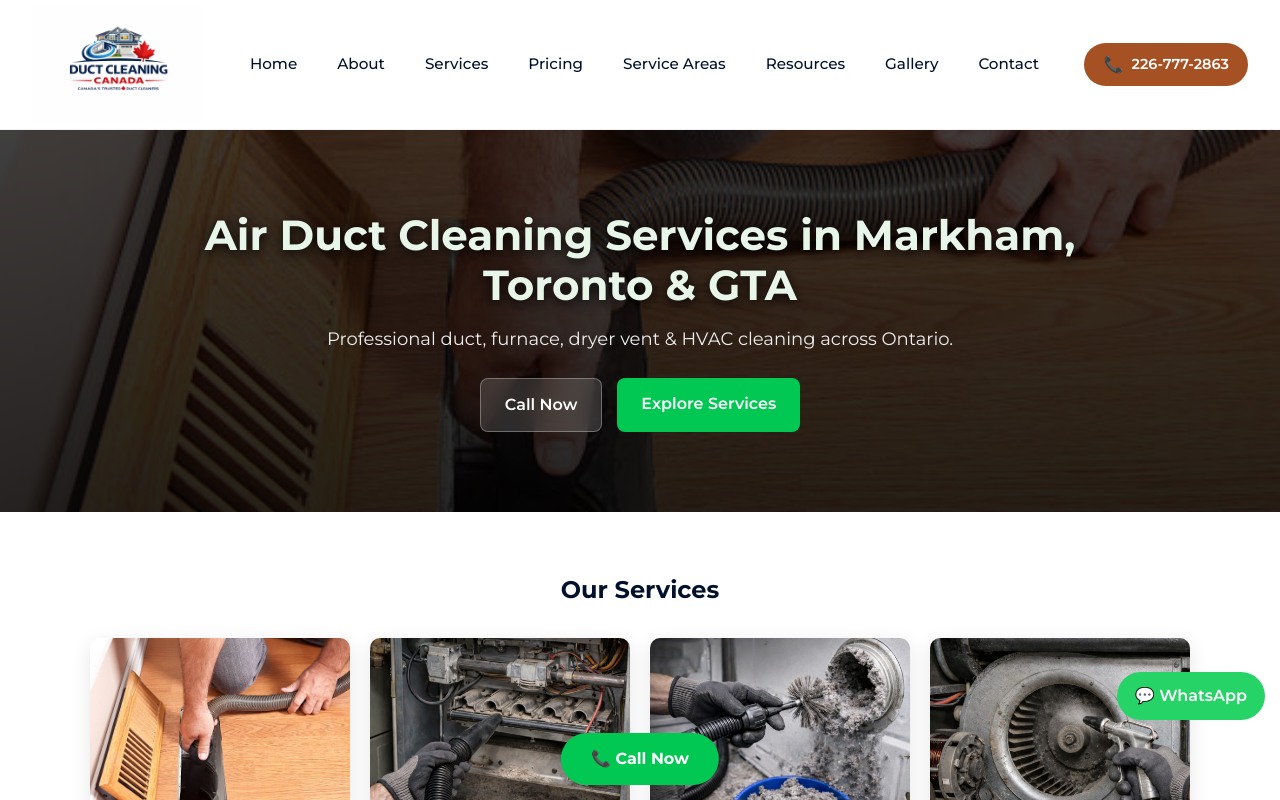
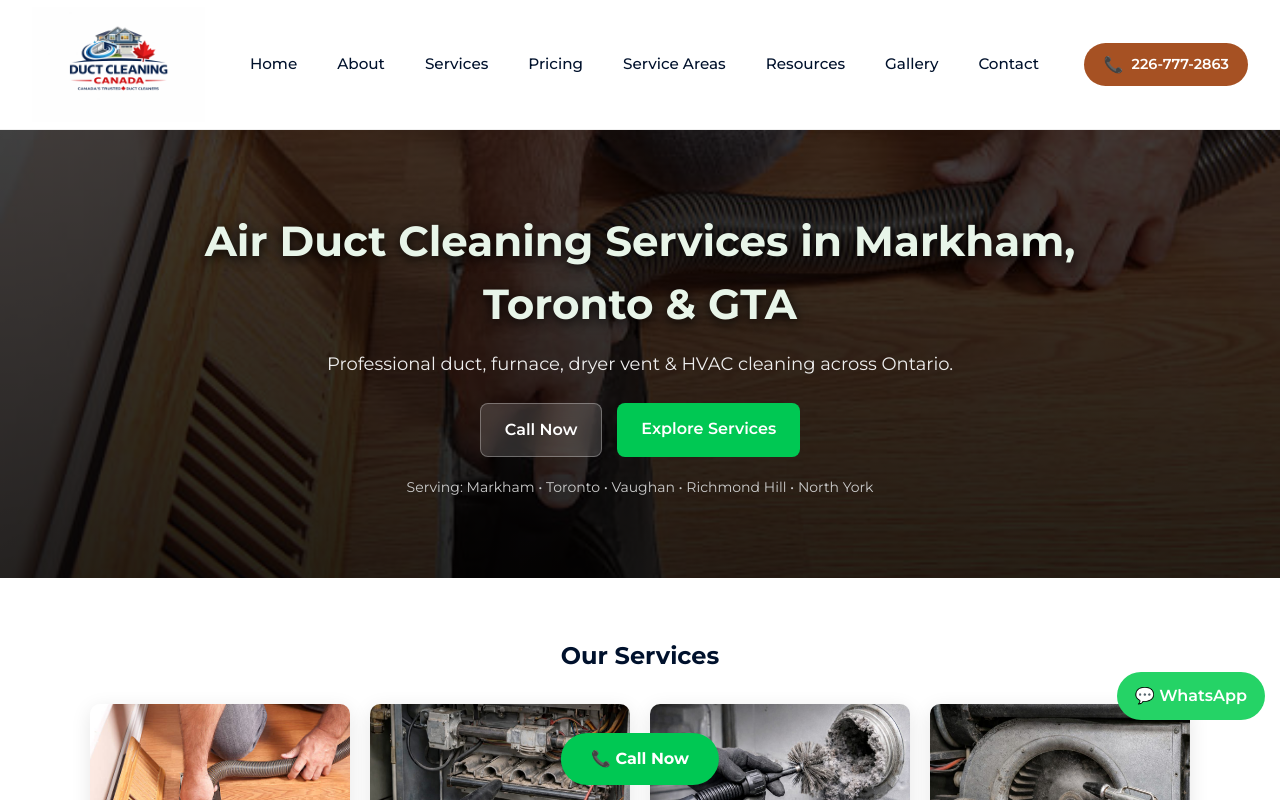
Before and after one commit to josph8487-prog/duct-Canada-original, a Next.js app: page / in a window 1280 px wide. Shown: the top 800 px of the page. Built offline with nearby package versions, Linux system fonts and the light colour scheme.

Commit message:
Update page.tsx

```diff
--- a/src/app/page.tsx
+++ b/src/app/page.tsx
@@ -1,6 +1,7 @@
-import Image from 'next/image';
-import Link from 'next/link';
+import Image from "next/image";
+import Link from "next/link";
 
+/* ✅ SEO META (App Router correct way) */
 export const metadata = {
   title: "Air Duct Cleaning Markham, Toronto & GTA | Duct Canada",
   description:
@@ -42,80 +43,42 @@ export default function Home() {
             "@type": "LocalBusiness",
             name: "Duct Cleaning Canada",
             telephone: "+1-226-777-2863",
-            areaServed: ["Markham", "Toronto", "Vaughan", "Richmond Hill"],
+            areaServed: [
+              "Markham",
+              "Toronto",
+              "Vaughan",
+              "Richmond Hill",
+              "North York",
+            ],
           }),
         }}
       />
 
       {/* HERO */}
-      <section
-        style={{
-          position: "relative",
-          padding: "80px 20px",
-          color: "#ffffff",
-          textAlign: "center",
-        }}
-      >
-        {/* ✅ OPTIMIZED LCP IMAGE */}
+      <section style={heroSection}>
+        {/* ✅ FAST LCP IMAGE */}
         <Image
           src="/images/services/air-duct-cleaning.jpg"
           alt="Air duct cleaning service"
           fill
           priority
           quality={60}
-          style={{ objectFit: "cover", zIndex: 0 }}
+          style={{ objectFit: "cover" }}
         />
 
         {/* OVERLAY */}
-        <div
-          style={{
-            position: "absolute",
-            inset: 0,
-            background:
-              "linear-gradient(to bottom, rgba(0,0,0,0.75), rgba(0,0,0,0.85))",
-            zIndex: 1,
-          }}
-        ></div>
+        <div style={overlay}></div>
 
-        <div
-          style={{
-            position: "relative",
-            zIndex: 2,
-            maxWidth: "900px",
-            margin: "auto",
-          }}
-        >
-          <h1
-            style={{
-              fontSize: "clamp(26px, 5vw, 42px)",
-              fontWeight: "700",
-              marginBottom: "15px",
-              color: "#e8f5e9", // ✅ better contrast
-              textShadow: "0 3px 12px rgba(0,0,0,0.9)",
-              lineHeight: "1.2",
-            }}
-          >
+        <div style={heroContent}>
+          <h1 style={heading}>
             Air Duct Cleaning Services in Markham, Toronto & GTA
           </h1>
 
-          <p
-            style={{
-              fontSize: "clamp(15px, 4vw, 18px)",
-              marginBottom: "25px",
-              color: "#eeeeee",
-            }}
-          >
+          <p style={subText}>
             Professional duct, furnace, dryer vent & HVAC cleaning across Ontario.
           </p>
 
-          <div
-            style={{
-              display: "flex",
-              justifyContent: "center",
-              gap: "15px",
-              flexWrap: "wrap",
-            }}
-          >
+          <div style={btnWrap}>
             <a href="tel:2267772863" style={btnGlass}>
               Call Now
             </a>
@@ -123,6 +86,10 @@ export default function Home() {
             <Link href="/services" style={btnPrimary}>
               Explore Services
             </Link>
+          </div>
+
+          <div style={serviceAreas}>
+            Serving: Markham • Toronto • Vaughan • Richmond Hill • North York
           </div>
         </div>
       </section>
@@ -173,7 +140,7 @@ export default function Home() {
 
           <details>
             <summary>Is duct cleaning worth it?</summary>
-            <p>Yes, it improves air quality and efficiency.</p>
+            <p>Yes, it improves air quality and HVAC efficiency.</p>
           </details>
         </div>
       </section>
@@ -194,18 +161,62 @@ export default function Home() {
       </a>
 
       {/* WHATSAPP */}
-      <a
-        href="https://wa.me/12267772863"
-        target="_blank"
-        style={whatsappBtn}
-      >
+      <a href="https://wa.me/12267772863" target="_blank" style={whatsappBtn}>
         💬 WhatsApp
       </a>
     </>
   );
 }
 
-/* STYLES */
+/* 🔧 STYLES (clean + error free) */
+const heroSection = {
+  position: "relative",
+  padding: "80px 20px",
+  color: "#fff",
+  textAlign: "center",
+  minHeight: "400px",
+};
+
+const overlay = {
+  position: "absolute",
+  inset: 0,
+  background: "linear-gradient(to bottom, rgba(0,0,0,0.75), rgba(0,0,0,0.85))",
+};
+
+const heroContent = {
+  position: "relative",
+  zIndex: 2,
+  maxWidth: "900px",
+  margin: "auto",
+};
+
+const heading = {
+  fontSize: "clamp(26px, 5vw, 42px)",
+  fontWeight: "700",
+  marginBottom: "15px",
+  color: "#e8f5e9",
+  textShadow: "0 3px 12px rgba(0,0,0,0.9)",
+};
+
+const subText = {
+  fontSize: "clamp(15px, 4vw, 18px)",
+  marginBottom: "25px",
+  color: "#eeeeee",
+};
+
+const btnWrap = {
+  display: "flex",
+  justifyContent: "center",
+  gap: "15px",
+  flexWrap: "wrap",
+};
+
+const serviceAreas = {
+  marginTop: "20px",
+  fontSize: "14px",
+  color: "#ccc",
+};
+
 const grid = {
   display: "grid",
   gridTemplateColumns: "repeat(auto-fit, minmax(250px,1fr))",
```
